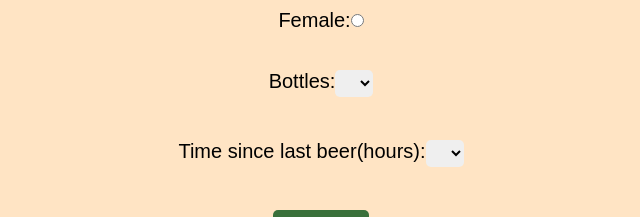
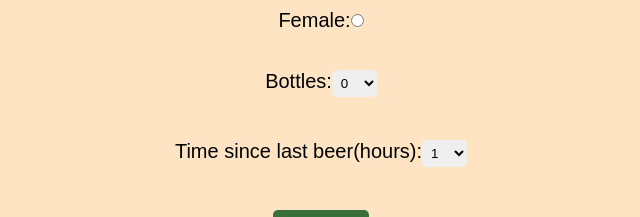
Before and after one commit to JuusoPesonen/Alkometri, a React (Create React App) app: page / in a window 1280 px wide. Shown: the part 130-347 px from the top of the page, without its empty margins (319-959 px from the left). Built offline with nearby package versions, Linux system fonts and the light colour scheme.

Commit message:
Changed selection code to add components to it

```diff
--- a/src/App.js
+++ b/src/App.js
@@ -1,5 +1,6 @@
 import './App.css';
 import React, { useState } from 'react';
+import Options from './components/Options';
 
 function App() {
   const [weight, setWeight] = useState(0);
@@ -47,30 +48,14 @@ function App() {
       <label>
         Bottles:
         <select value={numBeers} onChange={(e)=> setNumBeers(e.target.value)}>
-          <option value=""></option>
-          <option value="1">1</option>
-          <option value="2">2</option>
-          <option value="3">3</option>
-          <option value="4">4</option>
-          <option value="5">5</option>
-          <option value="6">6</option>
-          <option value="7">7</option>
-          <option value="8">8</option>
+          <Options min={0} max={15}/>
         </select>
       </label>
       <br/>
       <label>
         Time since last beer(hours):
         <select value={time} onChange={(e)=> setTime(e.target.value)}>
-          <option value=""></option>
-          <option value="1">1</option>
-          <option value="2">2</option>
-          <option value="3">3</option>
-          <option value="4">4</option>
-          <option value="5">5</option>
-          <option value="6">6</option>
-          <option value="7">7</option>
-          <option value="8">8</option>
+          <Options min={1} max={20}/>
         </select>
       </label>
       <br/>
```
